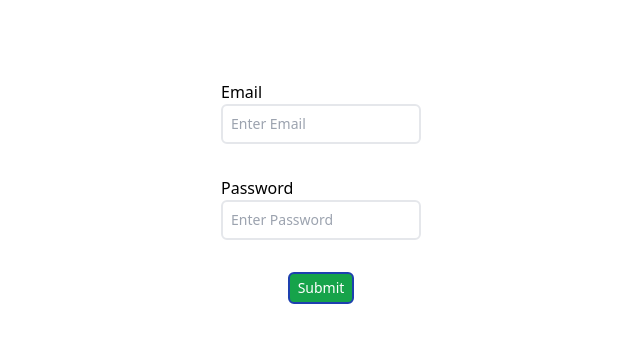
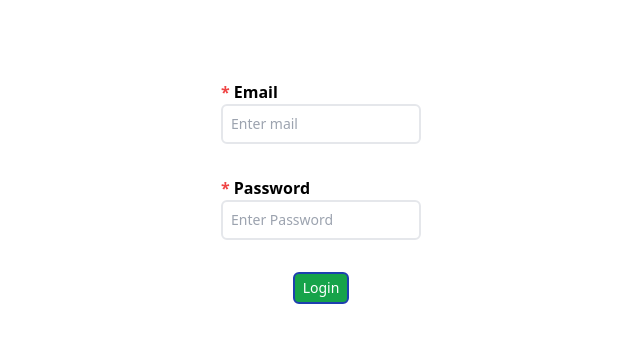
Before and after one commit to i-amansharma07/chai-frontend, a React (Vite) app: page /login in a window 1280 px wide. Shown: the top 342 px of the page, without its empty margins (319-959 px from the left). Built offline with nearby package versions, Linux system fonts and the light colour scheme; no server answers.

Commit message:
reusable component added

```diff
--- /dev/null
+++ b/src/components/FormFields.jsx
@@ -0,0 +1,32 @@
+const InputTextField = ({
+  title,
+  required,
+  type,
+  placeholder,
+  validation,
+  errors,
+}) => {
+  return (
+    <div className="flex flex-col">
+      {title && (
+        <div>
+          <div className="flex gap-x-1 text-black text-base font-semibold items-center">
+            {required && <span className="text-red-500">*</span>}
+            {title}
+          </div>
+        </div>
+      )}
+      <input
+        className="border-black-500 w-[200px] rounded-md border-2 p-2 text-sm"
+        placeholder={placeholder}
+        type={type}
+        {...validation}
+      />
+      {errors && (
+        <span className="text-sm text-red-500">{errors?.message}</span>
+      )}
+    </div>
+  );
+};
+
+export { InputTextField };
--- a/src/components/ui/Button.jsx
+++ b/src/components/ui/Button.jsx
@@ -0,0 +1,18 @@
+import React from "react";
+
+const Button = ({isSubmitting, type, onClick, children}) => {
+  return (
+    <button
+      className={`sm rounded-md border-2 border-blue-800 px-2 py-1 text-sm text-white ${
+        isSubmitting ? "bg-red-600" : "bg-green-600"
+      }`}
+      type={type}
+      onClick={onClick}
+      disabled={isSubmitting}
+    >
+      {children}
+    </button>
+  );
+};
+
+export default Button;
--- a/src/pages/open/Login.jsx
+++ b/src/pages/open/Login.jsx
@@ -3,6 +3,9 @@ import { loginUser } from "../../services/api/account";
 import useAuth from "../../hooks/useAuth";
 import { useNavigate } from "react-router";
 import toast from "react-hot-toast";
+import { InputTextField } from "../../components/FormFields";
+import Button from "../../components/ui/Button";
+import getValidation from "../../utils/validations";
 
 const LoginPage = () => {
   const navigate = useNavigate();
@@ -31,57 +34,27 @@ const LoginPage = () => {
   return (
     <form onSubmit={handleSubmit(onSubmit)}>
       <div className="flex flex-col items-center gap-8 p-20">
-        <div className="flex flex-col">
-          <label>Email</label>
-          <input
-            {...register("email", {
-              required: "Email is required",
-              validate: (value) => {
-                if (!value.includes("@")) {
-                  return "Email must contain @";
-                }
-                return true;
-              },
-            })}
-            type="text"
-            className="border-black-500 w-[200px] rounded-md border-2 p-2 text-sm"
-            placeholder="Enter Email"
-          />
-          {errors?.email && (
-            <span className="text-sm text-red-500">
-              {errors.email?.message}
-            </span>
-          )}
-        </div>
-        <div className="flex flex-col">
-          <label>Password</label>
-          <input
-            {...register("password", {
-              required: "Password is required",
-              minLength: {
-                value: 8,
-                message: "Password must contain atleast 8 characters",
-              },
-            })}
-            type="text"
-            className="border-black-500 w-[200px] rounded-md border-2 p-2 text-sm"
-            placeholder="Enter Password"
-          />
-          {errors.password && (
-            <span className="text-sm text-red-500">
-              {errors.password.message}
-            </span>
-          )}
-        </div>
-
-        <button
-          className={`sm rounded-md border-2 border-blue-800 px-2 py-1 text-sm text-white ${
-            isSubmitting ? "bg-red-600" : "bg-green-600"
-          }`}
-          type="submit"
-        >
-          {isSubmitting ? "Submitting" : "Submit"}
-        </button>
+        <InputTextField
+          type="text"
+          required
+          errors={errors?.email}
+          title="Email"
+          placeholder="Enter mail"
+          validation={{
+            ...register("email", getValidation("email")),
+          }}
+        />
+        <InputTextField
+          type="password"
+          required
+          errors={errors?.password}
+          title="Password"
+          placeholder="Enter Password"
+          validation={{ ...register("password", getValidation("pass")) }}
+        />
+        <Button type="submit" isSubmitting={isSubmitting}>
+          Login
+        </Button>
       </div>
     </form>
   );
--- a/src/pages/protected/Logout.jsx
+++ b/src/pages/protected/Logout.jsx
@@ -3,6 +3,7 @@ import { logoutUser } from "../../services/api/account";
 import useAuth from "../../hooks/useAuth";
 import toast from 'react-hot-toast'
 import { useNavigate } from "react-router-dom";
+import Button from "../../components/ui/Button";
 
 const Logout = () => {
   const navigate = useNavigate()
@@ -10,17 +11,26 @@ const Logout = () => {
   const { logout } = useAuth();
 
   async function handleLogout() {
+    setIsLoggingout(true)
     const res = await logoutUser();
     if (res?.success) {
          logout()
          toast.success(res?.message)
          navigate('/')
     }
+    setIsLoggingout(false)
   }
 
   return (
     <div className="h-screen w-full flex justify-center items-center">
-      <button
+      <Button
+        disabled={isLoggingout}
+        onClick={handleLogout}
+        isSubmitting={isLoggingout}
+      >
+        Logout
+      </Button>
+      {/* <button
         disabled={isLoggingout}
         className={`border border-black w-[300px] h-[100px]  rounded-lg ${
           isLoggingout ? "bg-red-500" : "bg-green-500"
@@ -28,7 +38,7 @@ const Logout = () => {
         onClick={handleLogout}
       >
         {isLoggingout ? "Loggin out ....." : "Logout"}
-      </button>
+      </button> */}
     </div>
   );
 };
--- a/src/utils/constants.js
+++ b/src/utils/constants.js
@@ -1,2 +1,2 @@
 // export const API_BASE_URL = 'http://localhost:8000/api/v1'
-export const API_BASE_URL = 'http://192.168.1.2:8000/api/v1'
+export const API_BASE_URL = 'http://192.168.1.7:8000/api/v1'
--- /dev/null
+++ b/src/utils/validations.js
@@ -0,0 +1,21 @@
+export default function getValidation(type){
+    if(type === 'email'){
+    return {
+        required: "Email is required",
+        validate: (value) => {
+          if (!value.includes("@")) {
+            return "Email must contain @";
+          }
+          return true;
+        },
+      }
+    }else if(type === 'pass'){
+        return {
+            required: "Password is required",
+            minLength: {
+              value: 8,
+              message: "Enter atleast 8 chars",
+            },
+          }
+    }
+}
```
Also changed, not shown: src/App.jsx (line endings or trailing spaces), src/components/ui/TextField.jsx (deleted).
